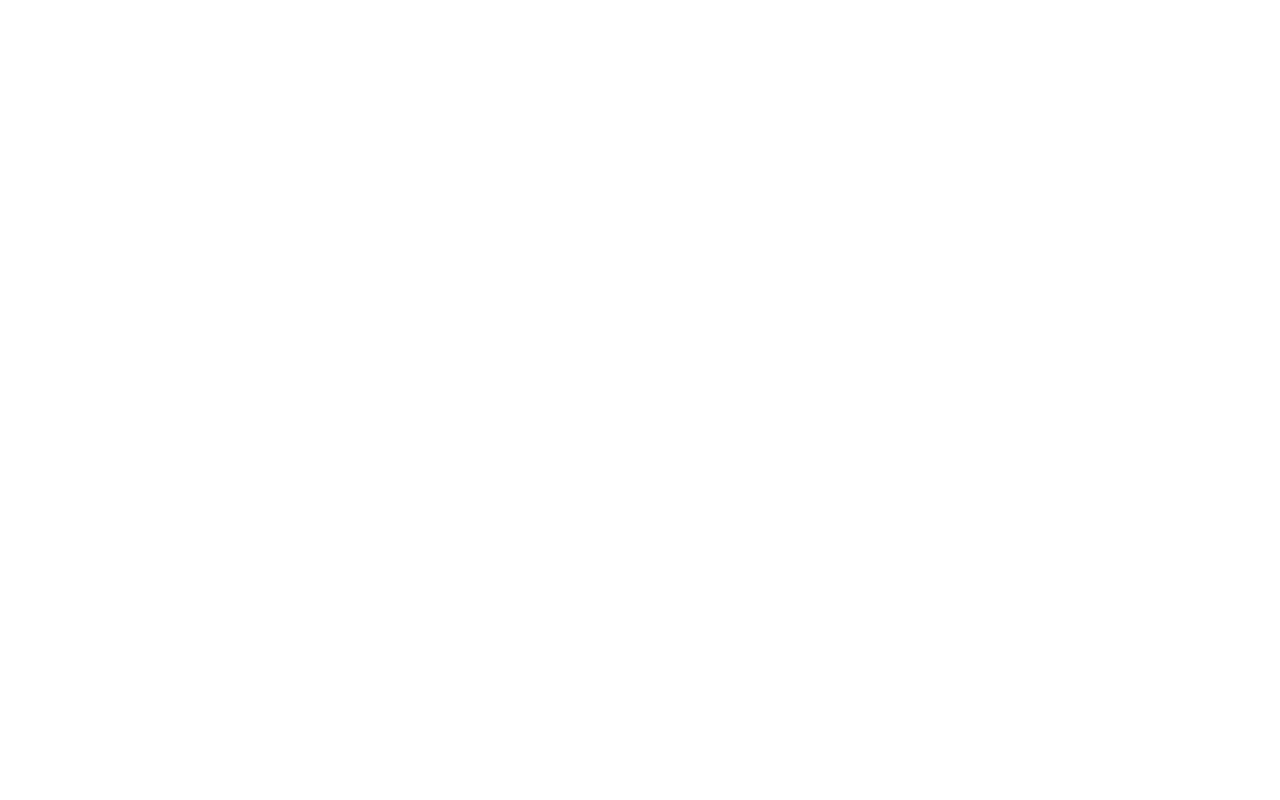
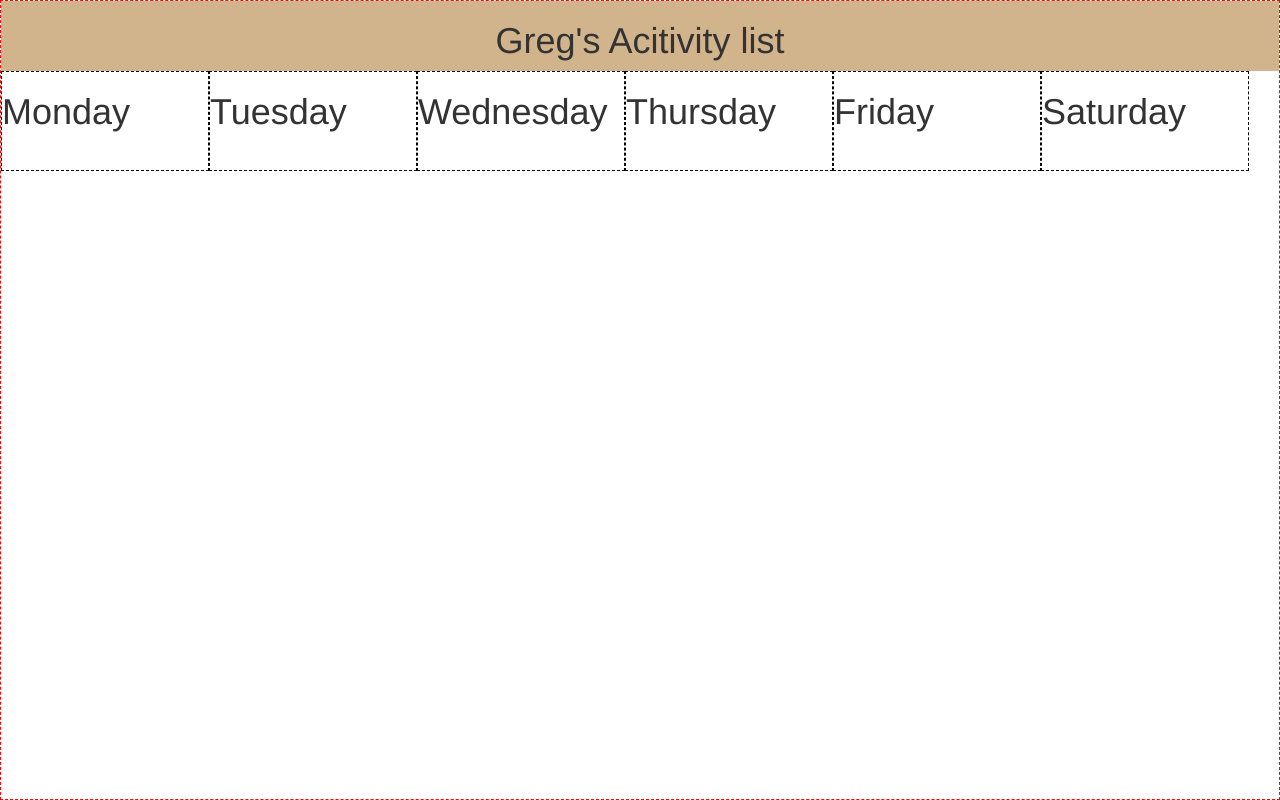
Before and after one commit to kernzerly/js1-2, a plain HTML site: page index.html in a window 1280 px wide. Drawn offline with nearby package versions, Linux system fonts and the light colour scheme.

Commit message:
added header and days of week

```diff
--- a/css/styles.css
+++ b/css/styles.css
@@ -0,0 +1,22 @@
+body{
+  height: 100%;
+  width: 100%;
+  position: absolute;
+}
+.header{
+  background-color: tan;
+
+}
+.main-container{
+  border: 1px dashed red;
+  height: inherit;
+  /* width: 100%; */
+}
+.week{
+  width: 100%;
+}
+.column{
+  border: 1px dashed black;
+  height: 100px;
+  padding: 0px;
+}
--- a/index.html
+++ b/index.html
@@ -4,11 +4,36 @@
   <meta charset="UTF-8">
   <meta name="viewport" content="width=device-width, initial-scale=1.0">
   <meta http-equiv="X-UA-Compatible" content="ie=edge">
-  <link rel="stylesheet" href="/css/styles.css">
-  </script>
+  <link rel="stylesheet" href="https://maxcdn.bootstrapcdn.com/bootstrap/3.3.7/css/bootstrap.min.css" integrity="sha384-BVYiiSIFeK1dGmJRAkycuHAHRg32OmUcww7on3RYdg4Va+PmSTsz/K68vbdEjh4u" crossorigin="anonymous">
+  <link rel="stylesheet" href="css/styles.css">
   <title>Document</title>
 </head>
 <body>
+  <div class="container-fluid main-container">
+    <div class="row header text-center">
+       <h1>Greg's Acitivity list</h1>
+    </div>
+     <div class="row week">
+       <div class="col-md-2 column" id="column1">
+        <h1>Monday</h1>
+       </div>
+       <div class="col-md-2 column" id="column2">
+         <h1>Tuesday</h1>
+      </div>
+       <div class="col-md-2 column" id="column3">
+         <h1>Wednesday</h1>
+       </div>
+       <div class="col-md-2 column" id="column4">
+         <h1>Thursday</h1>
+       </div>
+       <div class="col-md-2 column" id="column5">
+         <h1>Friday</h1>
+       </div>
+       <div class="col-md-2 column" id="column6">
+         <h1>Saturday</h1>
+       </div>
+     </div>
+   </div>
   <script type="text/javascript" src="js/scripts.js"></script>
 </body>
 </html>
```
